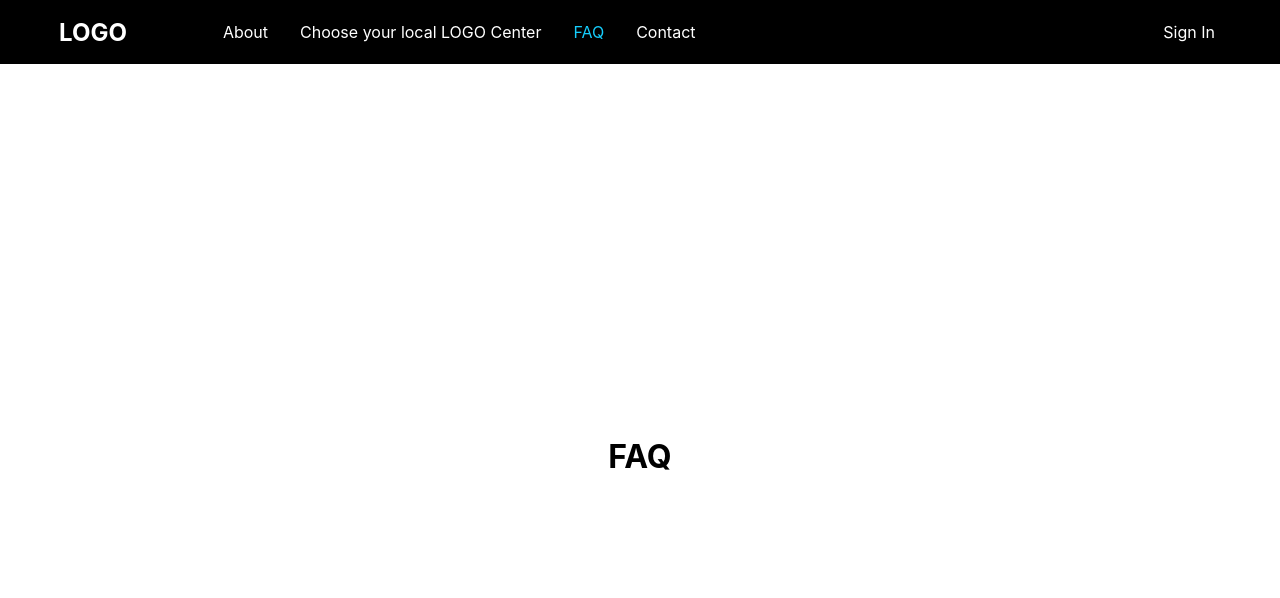
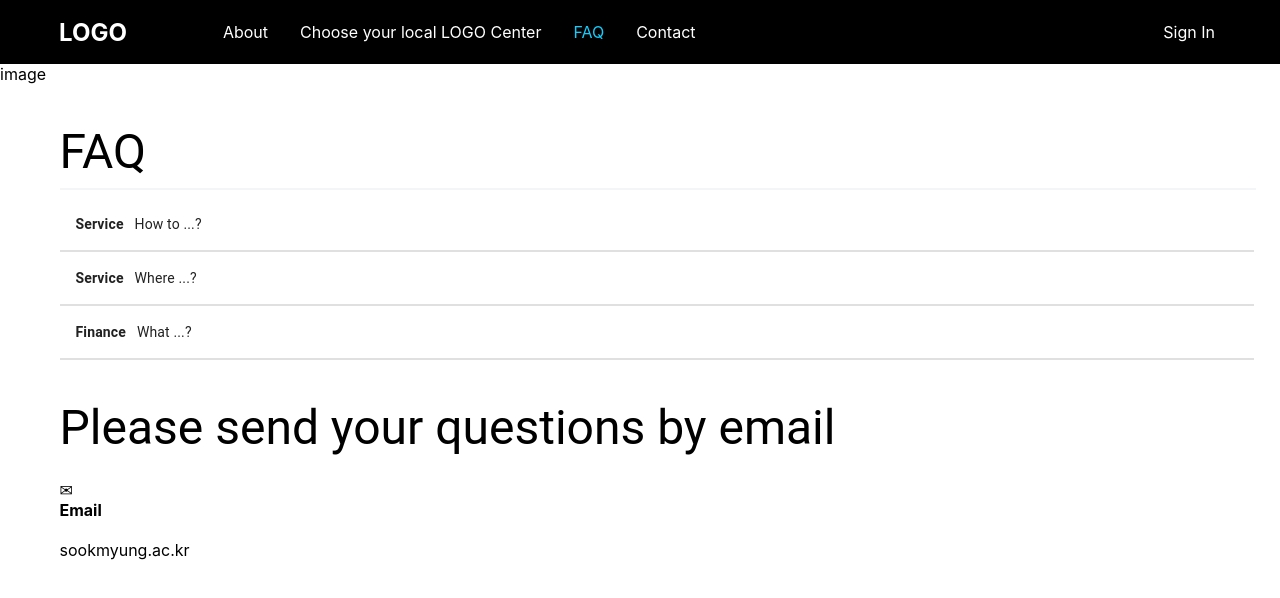
Before and after one commit to dsc-sookmyung/2021-Gitribute-SolutionChallenge, a React (Create React App) app in the folder frontend/: page /faq in a window 1280 px wide. Shown: the top 598 px of the page. Built offline with nearby package versions, Linux system fonts and the light colour scheme.

Commit message:
Implement FAQ

```diff
--- a/frontend/src/components/FAQ/FAQ.js
+++ b/frontend/src/components/FAQ/FAQ.js
@@ -1,17 +1,125 @@
-import React from 'react';
+import React, { useState } from 'react';
+import Typography from '@material-ui/core/Typography';
+import { makeStyles } from '@material-ui/core/styles';
+import Table from '@material-ui/core/Table';
+import TableBody from '@material-ui/core/TableBody';
+import TableCell from '@material-ui/core/TableCell';
+import TableRow from '@material-ui/core/TableRow';
+import Collapse from '@material-ui/core/Collapse';
+import Container from '@material-ui/core/Container';
+
+const useStyles = makeStyles((theme) => ({
+  paper: {
+    padding: '2.5rem calc((100vw - 1193px) / 2 + 1rem)',
+    display: 'flex',
+    flexDirection: 'column',
+    alignItems: 'flex-start',
+    justifyContent: 'flex-start',
+    '@media screen and (max-width: 1193px)': {
+      padding: '2.5rem 1rem'
+    },
+  },
+  table: {
+    [theme.breakpoints.up('md')]: {
+      width: "1194px",
+    },
+    width: "calc(100vw - 2rem)",
+  },
+  description: {
+    background: "#e9ecef",
+  },
+  hr: {
+    [theme.breakpoints.up('md')]: {
+      width: "1194px",
+    },
+    width: "calc(100vw - 2rem)",
+    border: "solid 0.1px #e9ecef",
+    transform: "scaleY(0.5)",
+  },
+  title: {
+    paddingTop: theme.spacing(5),
+    paddingBottom: theme.spacing(3)
+  }
+}))
 
 const FAQ = () => {
+  const [openFirst, setOpenFirst] = useState(false);
+  const [openSecond, setOpenSecond] = useState(false);
+  const [openThird, setOpenThird] = useState(false);
+  const classes = useStyles();
+
   return (
-    <div
-      style={{
-        display: 'flex',
-        justifyContent: 'center',
-        alignItems: 'center',
-        height: '98vh'
-      }}
-    >
-      <h1>FAQ</h1>
+    <>
+    <div>
+      image
     </div>
+    <Container component="main" className={classes.paper}>
+      <Typography variant="h3">
+        FAQ
+      </Typography>
+      <hr className={classes.hr} />
+      <Table className={classes.table} aria-label="simple table">
+        <TableBody>
+          {/* First Question */}
+          <TableRow hover onClick={() => setOpenFirst(!openFirst)}>
+            <TableCell>
+              <strong>Service</strong> &nbsp; How to ...?
+            </TableCell>
+          </TableRow>
+          <TableRow className={classes.description}>
+            <TableCell style={{ paddingBottom: 0, paddingTop: 0 }}>
+              <Collapse in={openFirst} timeout="auto" unmountOnExit>
+                <TableRow>
+                  <TableCell>
+                    description...
+                  </TableCell>
+                </TableRow>
+              </Collapse>
+            </TableCell>
+          </TableRow>
+          {/* Second Question */}
+          <TableRow hover onClick={() => setOpenSecond(!openSecond)}>
+            <TableCell>
+              <strong>Service</strong> &nbsp; Where ...?
+            </TableCell>
+          </TableRow>
+          <TableRow className={classes.description}>
+            <TableCell style={{ paddingBottom: 0, paddingTop: 0 }}>
+              <Collapse in={openSecond} timeout="auto" unmountOnExit>
+                <TableRow>
+                  <TableCell>
+                    description...
+                  </TableCell>
+                </TableRow>
+              </Collapse>
+            </TableCell>
+          </TableRow>
+          {/* Third Question */}
+          <TableRow hover onClick={() => setOpenThird(!openThird)}>
+            <TableCell>
+              <strong>Finance</strong> &nbsp; What ...?
+            </TableCell>
+          </TableRow>
+          <TableRow className={classes.description}>
+            <TableCell style={{ paddingBottom: 0, paddingTop: 0 }}>
+              <Collapse in={openThird} timeout="auto" unmountOnExit>
+                <TableRow>
+                  <TableCell>
+                    description...
+                  </TableCell>
+                </TableRow>
+              </Collapse>
+            </TableCell>
+          </TableRow>
+        </TableBody>
+      </Table>
+      <Typography variant="h3" className={classes.title}>
+        Please send your questions by email
+      </Typography>
+      ✉ &nbsp; <strong>Email</strong> <br/ >
+      sookmyung.ac.kr
+    </Container>
+    </>
   );
 }
 
```
